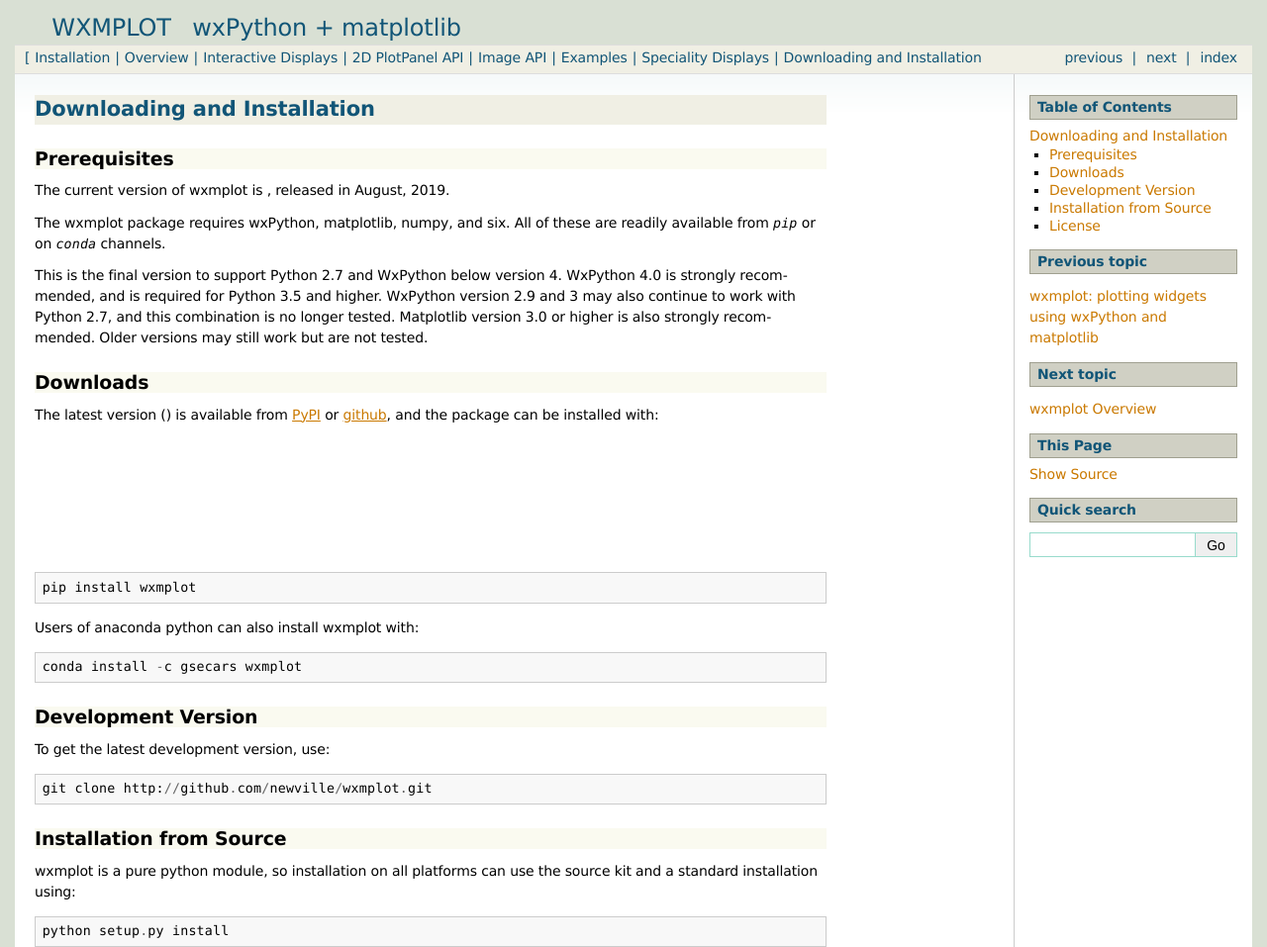
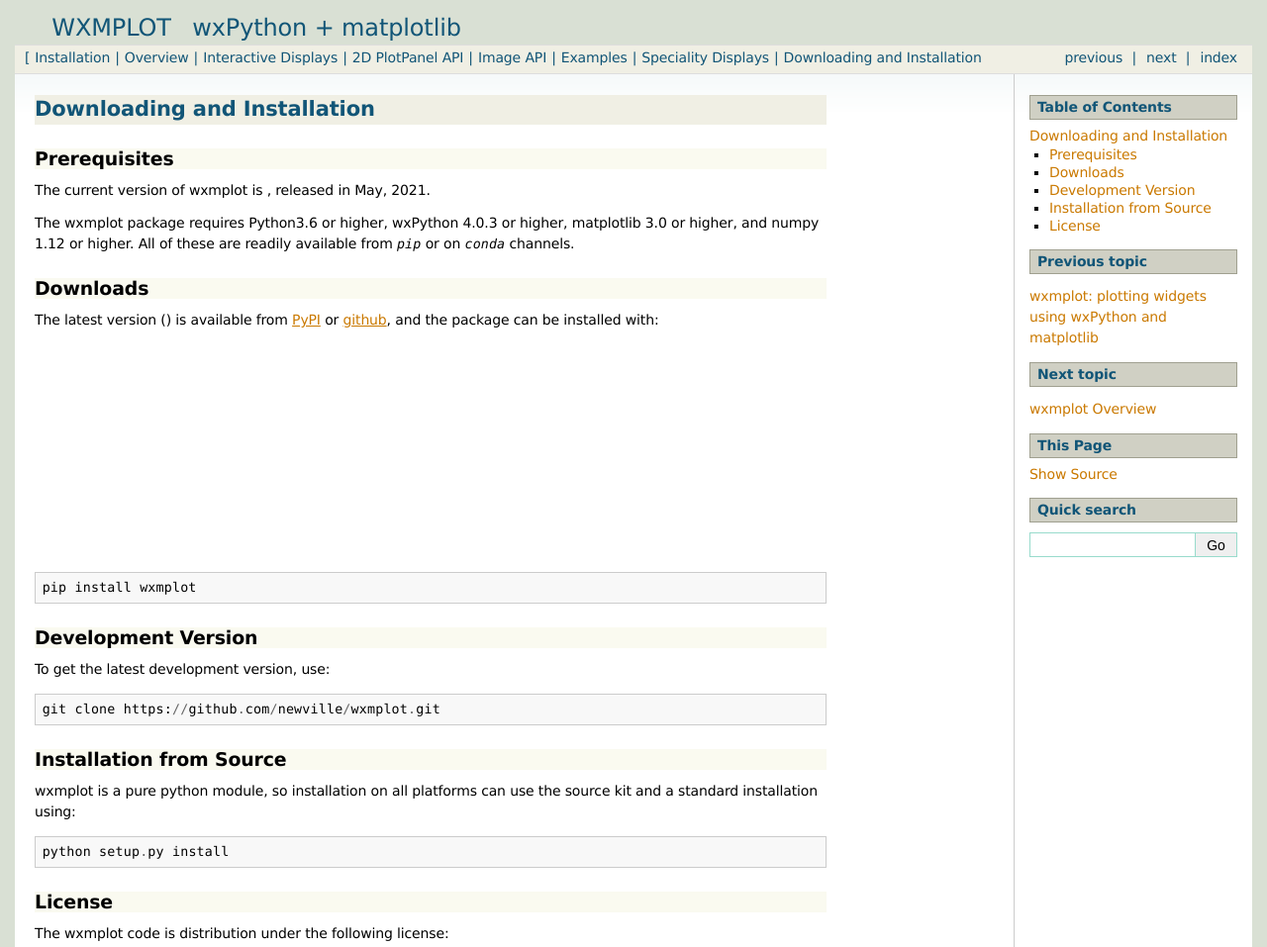
Before and after one commit to newville/wxmplot, a Sphinx documentation site: the page built from doc/installation.rst, in a window 1280 px wide, cut to the strip 0-957 px from the top of the page. Shown: the whole strip at 99% size. Built offline with Sphinx 7.4.7, drawn with Linux system fonts in a browser that asks for light colours; the version number could not be read and is left out.

Commit message:
update version, requirements

```diff
--- a/doc/installation.rst
+++ b/doc/installation.rst
@@ -5,33 +5,23 @@
 Prerequisites
 ~~~~~~~~~~~~~~~
 
-The current version of wxmplot is |release|, released in August, 2019.
+The current version of wxmplot is |release|, released in May, 2021.
 
-The wxmplot package requires wxPython, matplotlib, numpy, and six.  All of
+The wxmplot package requires Python3.6 or higher, wxPython 4.0.3 or higher,
+matplotlib 3.0 or higher, and numpy 1.12 or higher.  All of
 these are readily available from `pip` or on `conda` channels.
-
-This is the final version to support Python 2.7 and WxPython below
-version 4.  WxPython 4.0 is strongly recommended, and is required for
-Python 3.5 and higher.  WxPython version 2.9 and 3 may also continue to
-work with Python 2.7, and this combination is no longer tested.  Matplotlib
-version 3.0 or higher is also strongly recommended. Older versions may
-still work but are not tested.
 
 
 Downloads
 ~~~~~~~~~~~~~
 
-.. _github:   http://github.com/newwville/wxmplot
-.. _PyPI:     http://pypi.python.org/pypi/wxmplot
+.. _github:   https://github.com/newwville/wxmplot
+.. _PyPI:     https://pypi.python.org/pypi/wxmplot
 
 The latest version (|release|) is available from `PyPI`_ or `github`_, and
 the package can be installed with::
 
    pip install wxmplot
-
-Users of anaconda python can also install wxmplot with::
-
-   conda install -c gsecars wxmplot
 
 
 Development Version
@@ -39,7 +29,7 @@
 
 To get the latest development version, use::
 
-   git clone http://github.com/newville/wxmplot.git
+   git clone https://github.com/newville/wxmplot.git
 
 Installation from Source
 ~~~~~~~~~~~~~~~~~~~~~~~~~~~~~
--- a/requirements.txt
+++ b/requirements.txt
@@ -1,3 +1,3 @@
 numpy>=1.12
-matplotlib>=2.0
+matplotlib>=3.0
 wxpython>=4.0.3
--- a/setup.py
+++ b/setup.py
@@ -24,8 +24,8 @@
       cmdclass=versioneer.get_cmdclass(),
       author = 'Matthew Newville',
       author_email = 'newville@cars.uchicago.edu',
-      url = 'http://newville.github.io/wxmplot/',
-      download_url = 'http://github.com/newville/wxmplot/',
+      url = 'https://newville.github.io/wxmplot/',
+      download_url = 'https://github.com/newville/wxmplot/',
       license = 'OSI Approved :: MIT License',
       platforms=['Windows', 'Linux', 'Mac OS X'],
       description  = 'wxPython plotting widgets using matplotlib',
@@ -37,7 +37,7 @@
                    'Topic :: Scientific/Engineering :: Visualization'],
       packages = ['wxmplot'],
       install_requires=['numpy>=1.12',
-                        'matplotlib>=2.0',
+                        'matplotlib>=3.0',
                         'wxpython>=4.0.3'],
       ## tests_require=['pytest'],
  )
```
